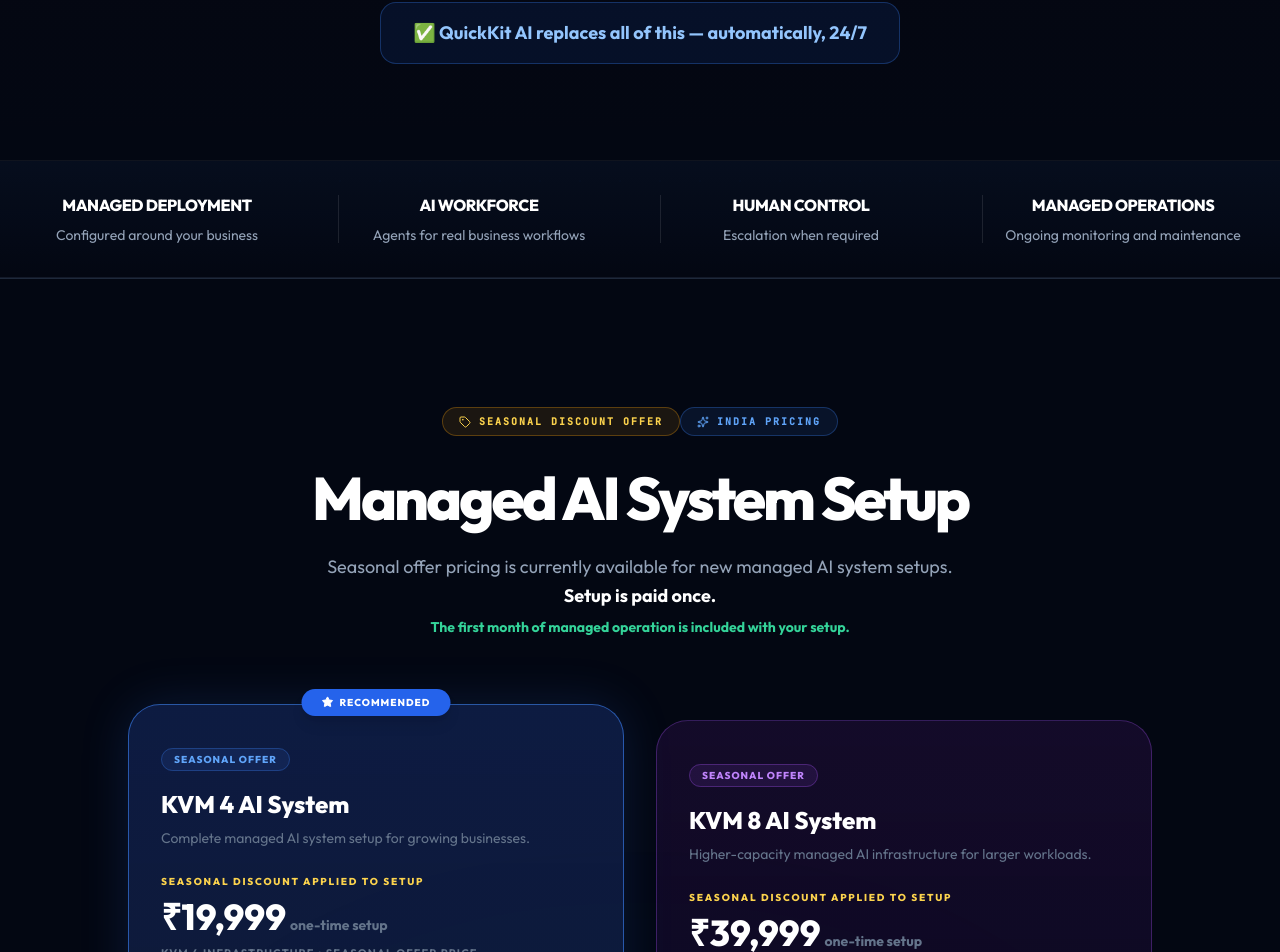
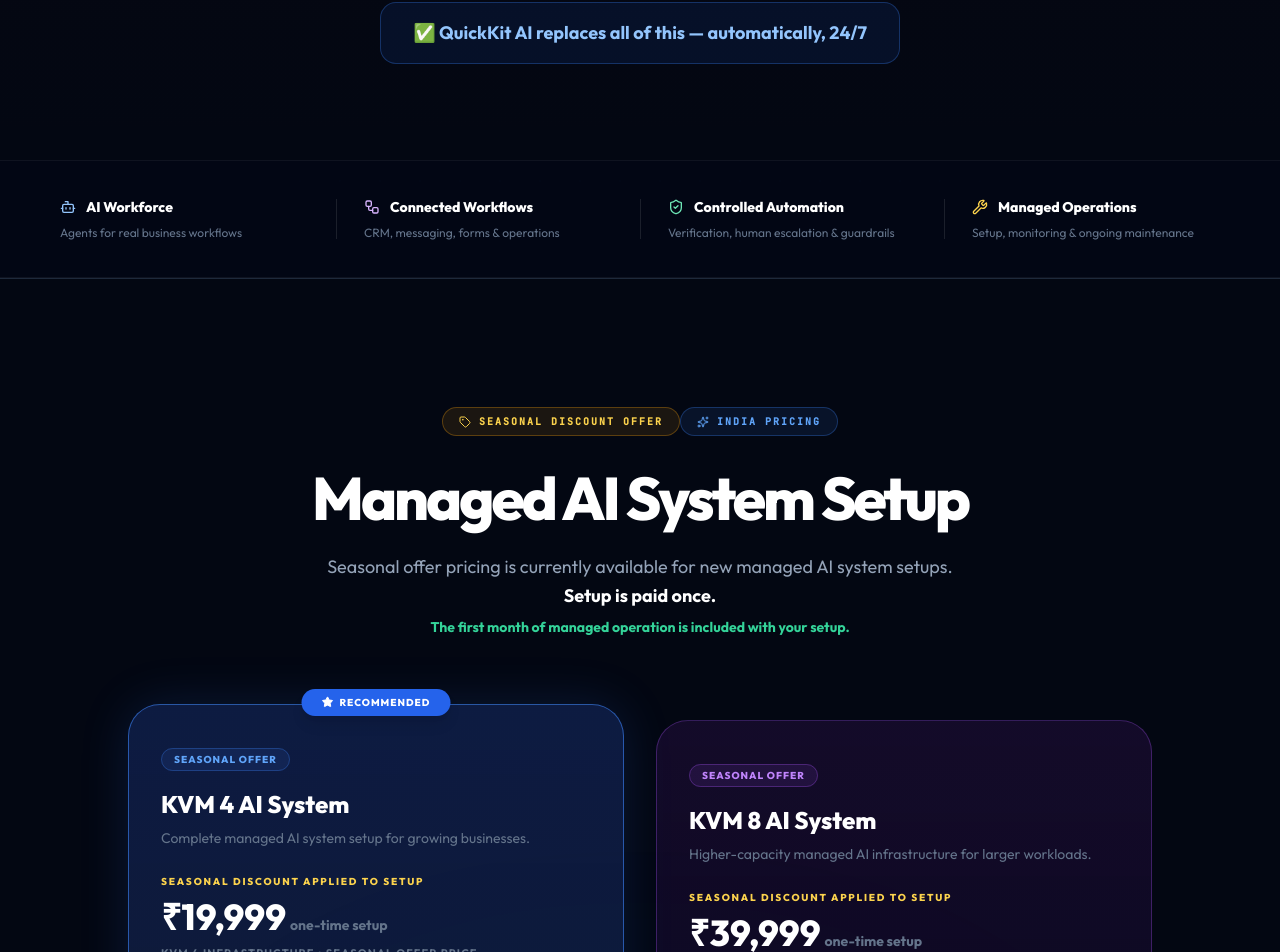
Before and after one commit to princepinku143c-cyber/Quickkit-internal-ai-services, a React (Vite) app: page / in a window 1280 px wide. Shown: the part 2019-2971 px from the top of the page. Built offline with nearby package versions, Linux system fonts and the light colour scheme; no server answers.

Commit message:
feat: upgrade QuickKit AI trust strip

```diff
--- a/components/SocialProofBar.tsx
+++ b/components/SocialProofBar.tsx
@@ -1,22 +1,26 @@
 import React from 'react';
+import { Bot, ShieldCheck, Workflow, Wrench } from 'lucide-react';
 
 const items = [
-  ['Managed Deployment', 'Configured around your business'],
-  ['AI Workforce', 'Agents for real business workflows'],
-  ['Human Control', 'Escalation when required'],
-  ['Managed Operations', 'Ongoing monitoring and maintenance'],
+  [Bot, 'AI Workforce', 'Agents for real business workflows', 'text-blue-300'],
+  [Workflow, 'Connected Workflows', 'CRM, messaging, forms & operations', 'text-purple-300'],
+  [ShieldCheck, 'Controlled Automation', 'Verification, human escalation & guardrails', 'text-emerald-300'],
+  [Wrench, 'Managed Operations', 'Setup, monitoring & ongoing maintenance', 'text-amber-300'],
 ];
 
 export const SocialProofBar: React.FC = () => (
-  <div className="w-full border-t border-b border-white/5 bg-gradient-to-b from-blue-500/5 to-transparent relative overflow-hidden">
-    <div className="absolute inset-0 bg-grid opacity-30 pointer-events-none" />
-    <div className="max-w-7xl mx-auto px-4 py-8 relative z-10">
-      <div className="grid grid-cols-2 lg:grid-cols-4 gap-6 lg:gap-10">
-        {items.map(([title, desc], i) => (
-          <div key={title} className="text-center px-3 relative">
-            {i > 0 && <div className="hidden lg:block absolute left-0 top-1/2 -translate-y-1/2 w-px h-12 bg-white/10" />}
-            <div className="text-sm md:text-base font-black text-white uppercase tracking-tight">{title}</div>
-            <div className="text-xs md:text-sm text-slate-400 mt-2 leading-relaxed">{desc}</div>
+  <div className="w-full border-y border-white/5 bg-slate-950/60 relative overflow-hidden">
+    <div className="absolute inset-0 bg-grid opacity-20 pointer-events-none" />
+    <div className="max-w-7xl mx-auto px-5 md:px-8 py-7 relative z-10">
+      <div className="grid grid-cols-2 lg:grid-cols-4 gap-4 lg:gap-0">
+        {items.map(([Icon, title, desc, color], i) => (
+          <div key={String(title)} className="relative px-4 lg:px-7 py-2">
+            {i > 0 && <div className="hidden lg:block absolute left-0 top-1/2 -translate-y-1/2 w-px h-10 bg-white/10" />}
+            <div className="flex items-center justify-center lg:justify-start gap-2.5">
+              {React.createElement(Icon as React.ElementType, { className: `w-4 h-4 ${color}` })}
+              <div className="text-xs md:text-sm font-black text-white">{String(title)}</div>
+            </div>
+            <div className="text-[10px] md:text-xs text-slate-500 mt-2 leading-relaxed text-center lg:text-left">{String(desc)}</div>
           </div>
         ))}
       </div>
```
